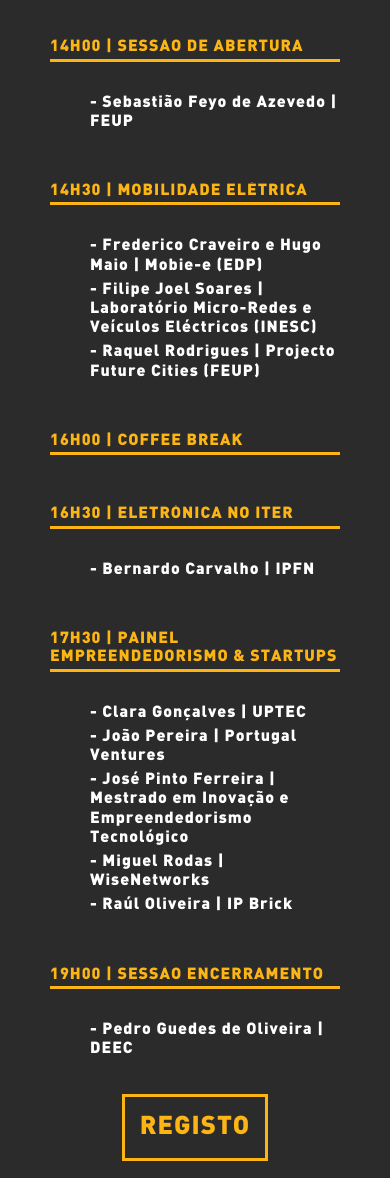
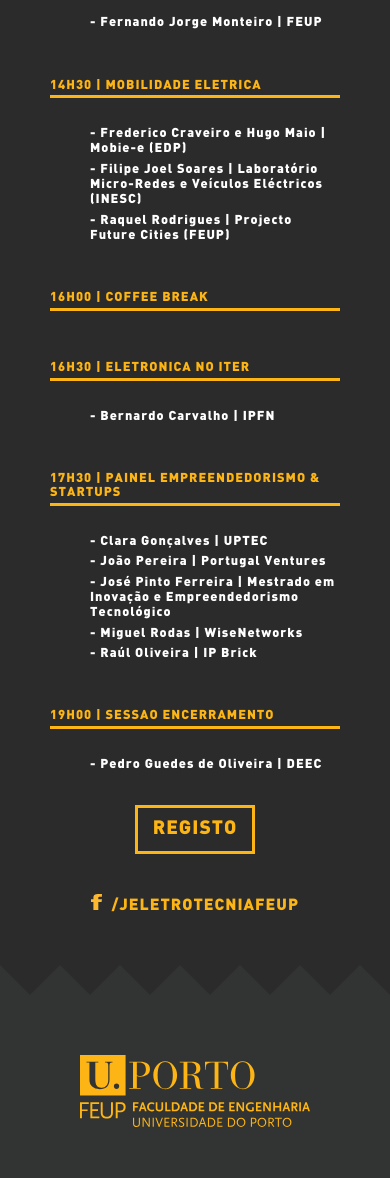
Before and after one commit to zebateira/jeletro, a website: page app/index.html in a window 390 px wide. Shown: the part 822-2000 px from the top of the page. Drawn offline with nearby package versions, Linux system fonts and the light colour scheme; files that its build step writes are made by us from their sources.

Commit message:
event info updated
media queries updated

```diff
--- a/Gruntfile.js
+++ b/Gruntfile.js
@@ -65,7 +65,7 @@
         port: 9000,
         livereload: 35729,
         // Change this to '0.0.0.0' to access the server from outside
-        hostname: 'localhost'
+        hostname: '0.0.0.0'
       },
       livereload: {
         options: {
--- a/app/index.html
+++ b/app/index.html
@@ -49,7 +49,7 @@
         <div class="entry-content">
           <ul>
             <li>
-              - Sebastião Feyo de Azevedo | FEUP
+              - Fernando Jorge Monteiro | FEUP
             </li>
           </ul>
         </div>
--- a/app/styles/_banner.scss
+++ b/app/styles/_banner.scss
@@ -39,7 +39,7 @@
 
   @media screen and (max-height: 600px)  {
     padding: 15px 0;
-    height: 30%;
+    height: 50%;
   }
 
   .banner-img {
@@ -52,7 +52,7 @@
 
     background-image: url(../images/logo.svg);
 
-    @media screen and (max-height: 600px) {
+    @media screen and (orientation: landscape) {
       background-image: url(../images/logo2.svg);
     }
   }
--- a/app/styles/_content.scss
+++ b/app/styles/_content.scss
@@ -23,14 +23,32 @@
     background-color: lighten($bg, 5%);
   }
 
-  @media screen and (max-width: 320px) {
+  @media screen and (max-width: 600px) {
+    font-size: 1.4em;
+    line-height: 1.4em;
+  }
+  @media screen and (max-width: 480px) {
     font-size: 1.2em;
     line-height: 1.2em;
+  }
+  @media screen and (max-width: 320px) {
+    font-size: 1em;
+    line-height: 1em;
   }
 }
 
 .entry {
   margin-bottom: 20px;
+
+  @media screen and (max-width: 600px) {
+    font-size: 0.9em;
+  }
+  @media screen and (max-width: 480px) {
+    font-size: 0.8em;
+  }
+  @media screen and (max-width: 320px) {
+    font-size: 0.6em;
+  }
 }
 
 .entry-title {
--- a/app/styles/main.scss
+++ b/app/styles/main.scss
@@ -63,14 +63,19 @@
   width: 33%;
   padding: 50px;
 
-  @media screen and (max-width: 768px) {
+  @media screen and (max-width: 800px) {
     padding: 25px;
   }
   @media screen and (max-width: 600px) {
     padding: 15px;
   }
+  @media screen and (max-width: 480px) {
+    padding: 30px;
+    width: 100%;
+  }
   @media screen and (max-width: 320px) {
-    padding: 5px;
+    padding: 10px;
+    width: 100%;
   }
 }
 
```
